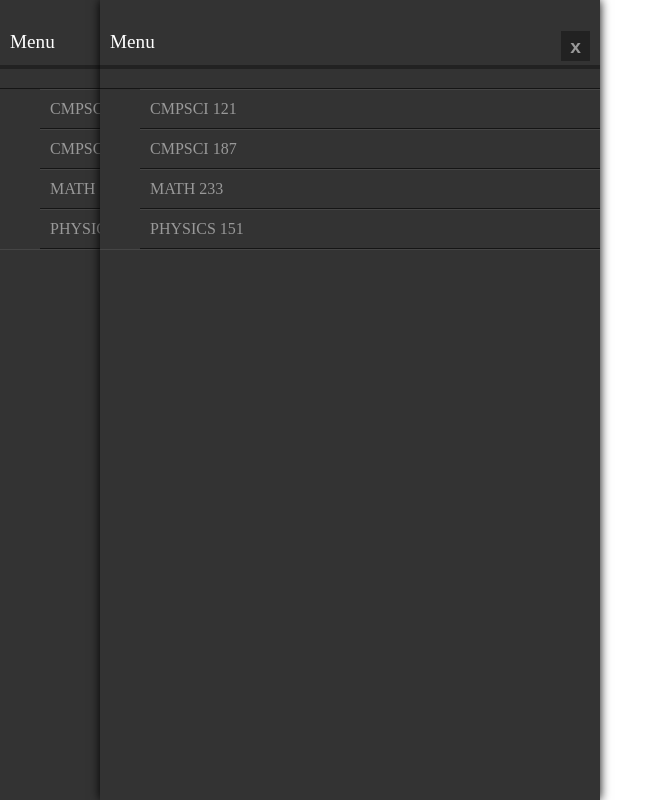
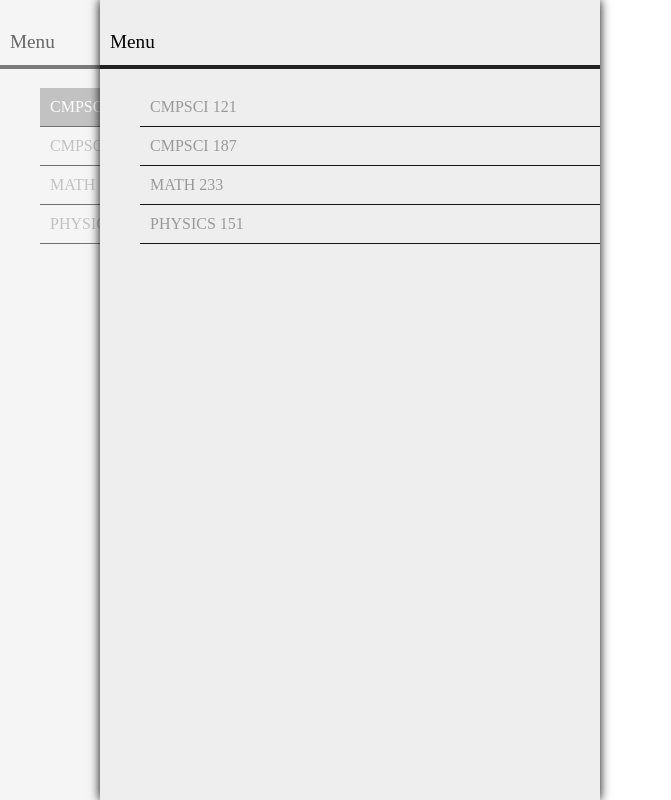
Before and after one commit to bennyty/HackUmass-Meetup, a plain HTML site: page templates/index.html in a window 1280 px wide. Both pictures are taken after a click on the link "CMPSCI 121". Shown: the whole page, without its empty margins (0-671 px from the left). Drawn offline with nearby package versions, Linux system fonts and the light colour scheme.

Commit message:
Updated index.html, index.css, index.js (newest - beige menu, working slider, highlights selections)

```diff
--- a/static/css/index.css
+++ b/static/css/index.css
@@ -4,47 +4,26 @@
 	left: 0;
 	width: 500px;
 	height: 100%;
-	background: #333;
+	background: #eeeeee;
 	box-shadow: 0px 0px 10px;
 }
 
 h3 {
 	position: relative;
 	padding: 12px 10px;
-	color: #fff;
+	color: black;
+	font-family: Avenir Next;
 	font-size: 1.2em;
 	font-weight: 400;
 	border-bottom: 4px solid #222;
 }
 
-.exitMenuButton {
-	position: absolute;
-	top: 12px;
-	right: 10px;
-	display: inline-block;
-	padding: 6px 9px 5px;
-	font-family: Arial, sans-serif;
-	font-weight: bold;
-	line-height: 1;
-	background: #222;
-	color: #999;
-	text-decoration: none;
-	vertical-align: top;
-}
-
-.exitMenuButton:hover {
-	color: #fff;
-}
-
 .panel ul {
 	list-style: none;
 	font-weight: 300;
-	border-top: 1px solid #151515;
-	border-bottom: 1px solid #454545;
 }
 
 .panel ul li {
-	border-top: 1px solid #454545;
 	border-bottom: 1px solid #151515;
 }
 
@@ -54,12 +33,13 @@ h3 {
 	padding: 10px;
 	color: #999;
 	text-decoration: none;
+	font-family: Myriad Pro;
 }
 
-.panel ul li a:hover {
-	background: #000;
+/*.panel ul li a:hover {
+	background: #999999;
 	color: #fff;
-}
+}*/
 
 .panel ul li a i {
 	position: absolute;
--- a/static/js/index.js
+++ b/static/js/index.js
@@ -1,14 +1,42 @@
 $(document).ready(function() {
-    var openPanel = $('#one');
-    $(document).on("click", openPanel.attr('.class1'), function() {
-        var newPanel = openPanel.clone();
-	$('div').after(newPanel);
-        if (openPanel.val("id") == "two") {
-            newPanel.attr("id", "three");
-        } else {
-            newPanel.attr("id", "two");
-        }
-	newPanel.animate({left: "+=100px"}, 250);
-        openPanel = newPanel;
+
+    var panelOne = $('#panelOne');
+    var panelTwo;
+
+    //var openPanel = panelOne;
+
+    $(document).on("mouseenter", ".open ul li a", function() {
+	$(this).css("background", "#999999");
+	$(this).css("color", "#fff");
     });
+    $(document).on("mouseleave", ".open ul li a", function() {
+	$(this).css("background", "#eeeeee");
+	$(this).css("color", "#999");
+    })
+
+    $(document).on("click", "#panelOne.open ul li a", function() {
+	    panelTwo = panelOne.clone();
+	    panelTwo.attr("id", "panelTwo");
+	    panelOne.after(panelTwo);
+
+	    panelTwo.animate({left: "+=100px"}, 250);
+	    panelOne.fadeTo(300, 0.6);
+
+	    panelOne.attr("class", "panel closed");
+	    panelTwo.attr("class", "panel open");
+    });
+
+    $(document).on("click", "#panelTwo.open ul li a", function() {
+	    var panelThree = panelTwo.clone();
+	    panelThree.attr("id", "panelThree");
+	    panelTwo.after(panelThree);
+
+	    panelThree.animate({left: "+=100px"}, 250);
+	    panelTwo.fadeTo(300, 0.6);
+	    panelOne.fadeTo(300, 0.3);
+
+	    panelTwo.attr("class", "panel closed");
+	    panelThree.attr("class", "panel open");
+    });
+
 });
--- a/templates/index.html
+++ b/templates/index.html
@@ -8,13 +8,13 @@
     <script type="text/javascript" src="../static/js/index.js"></script>
 </head>
 <body>
-    <div class="panel" id="one">
-        <h3>Menu <a href="#" class="exitMenuButton">x</a></h3>
+    <div class="panel open" id="panelOne">
+        <h3>Menu</h3>
         <ul>
-            <li><a href="#" class="class1">CMPSCI 121</a></li>
-            <li><a href="#">CMPSCI 187</a></li>
-            <li><a href="#">MATH 233</a></li>
-            <li><a href="#">PHYSICS 151</a></li>
+            <li><a href="#" class="item1-1">CMPSCI 121</a></li>
+            <li><a href="#" class="item1-2">CMPSCI 187</a></li>
+            <li><a href="#" class="item1-3">MATH 233</a></li>
+            <li><a href="#" class="item1-4">PHYSICS 151</a></li>
         </ul>
     </div>
 </body>
```
